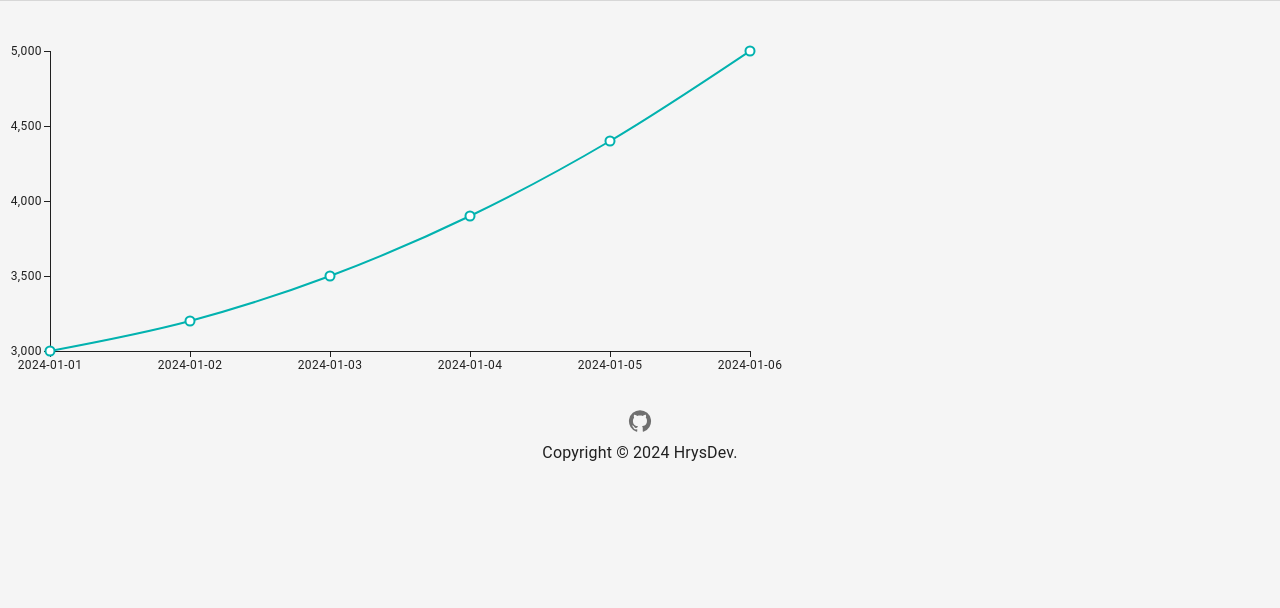
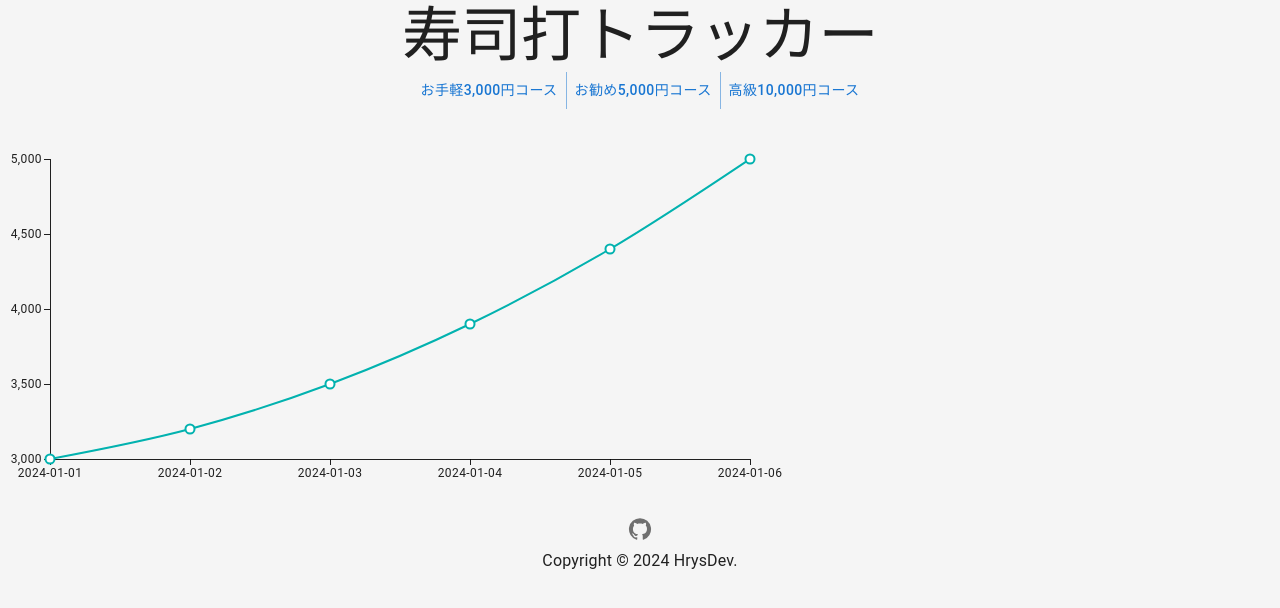
Before and after one commit to hrysdev/suhi-da-tracker, a React (Vite) app: page / in a window 1280 px wide. Shown: the top 608 px of the page. Built offline with nearby package versions, Linux system fonts and the light colour scheme.

Commit message:
feat: Headerの追加
Signed-off-by: hrysdev <hrysdev@gmail.com>

```diff
--- a/src/App.tsx
+++ b/src/App.tsx
@@ -2,9 +2,8 @@ import React from "react";
 import { ThemeProvider, createTheme } from "@mui/material";
 import CssBaseline from "@mui/material/CssBaseline";
 import ScoreLineChart from "./components/ScoreLineChart";
-import CourseButton from "./components/CourseButton";
+import Header from "./components/Header";
 import Footer from "./components/Footer";
-import Divider from "@mui/material/Divider";
 
 // chrome.storage.local.get(null, (result) => {
 //   const typingProp: TypingProp[] = Object.values(dummyData);
@@ -23,7 +22,7 @@ export default function App() {
     <React.Fragment>
       <ThemeProvider theme={theme}>
         <CssBaseline />
-        <Divider />
+        <Header />
         <ScoreLineChart />
         <Footer />
       </ThemeProvider>
--- /dev/null
+++ b/src/components/Header.tsx
@@ -0,0 +1,21 @@
+import ButtonGroup from "@mui/material/ButtonGroup";
+import Button from "@mui/material/Button";
+import Typography from "@mui/material/Typography";
+import Stack from "@mui/material/Stack";
+
+export default function Header() {
+  return (
+    <Stack direction="column" alignItems="center">
+      <Typography variant="h2">寿司打トラッカー</Typography>
+      <ButtonGroup variant="text" aria-label="Basic button group">
+        {[
+          "お手軽3,000円コース",
+          "お勧め5,000円コース",
+          "高級10,000円コース",
+        ].map((item) => {
+          return <Button>{item}</Button>;
+        })}
+      </ButtonGroup>
+    </Stack>
+  );
+}
```
